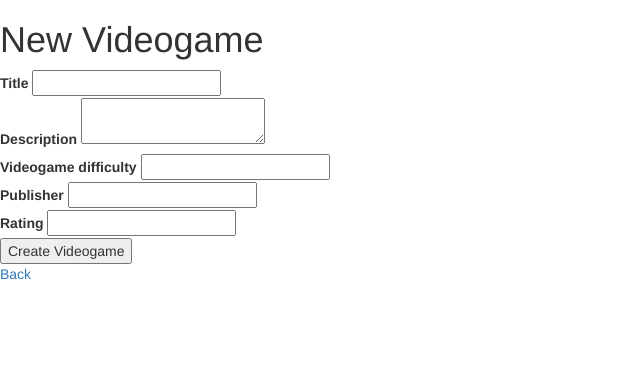
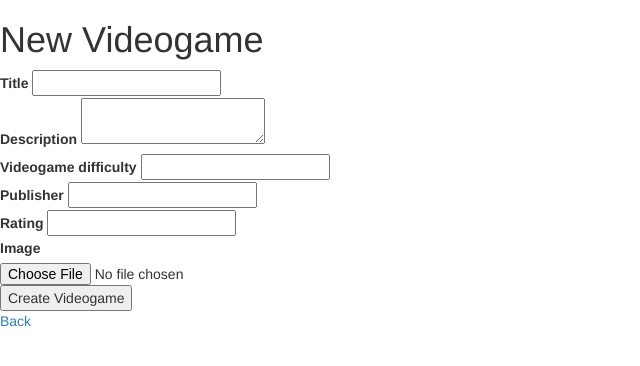
Before and after one commit to Wmitbrodt/rails_videogames, a Rails app: page /videogames/new in a window 1280 px wide. Shown: the top 366 px of the page, without its empty margins (0-640 px from the left). Run offline with Rails 7, Linux system fonts and the light colour scheme; the visitor is signed in with stand-in values (Sample User, id 1); style sheets or scripts are compiled from the project's sources; parts of the project's set-up code (start-up, migrations or seed data) failed here and were passed over; some libraries are stand-ins or nearby versions.

Commit message:
Added paperclip for videogame image upload

```diff
--- a/app/controllers/videogames_controller.rb
+++ b/app/controllers/videogames_controller.rb
@@ -70,6 +70,6 @@ class VideogamesController < ApplicationController
 
     # Never trust parameters from the scary internet, only allow the white list through.
     def videogame_params
-      params.require(:videogame).permit(:title, :description, :videogame_difficulty, :publisher, :rating)
+      params.require(:videogame).permit(:title, :description, :videogame_difficulty, :publisher, :rating, :image)
     end
 end
--- a/app/models/videogame.rb
+++ b/app/models/videogame.rb
@@ -1,4 +1,7 @@
 class Videogame < ApplicationRecord
 
 	belongs_to :user
+
+	has_attached_file :image, styles: { medium: "400x600#" } # 400x600 with # will crop the image
+    validates_attachment_content_type :image, content_type: /\Aimage\/.*\z/
 end
--- a/app/views/videogames/_form.html.erb
+++ b/app/views/videogames/_form.html.erb
@@ -1,4 +1,4 @@
-<%= form_for(videogame) do |f| %>
+<%= form_for @videogame, html: { multipart: true } do |f| %>
   <% if videogame.errors.any? %>
     <div id="error_explanation">
       <h2><%= pluralize(videogame.errors.count, "error") %> prohibited this videogame from being saved:</h2>
@@ -36,6 +36,11 @@
     <%= f.text_field :rating %>
   </div>
 
+  <div class="field">
+    <%= f.label :image %>
+    <%= f.file_field :image %>
+  </div>
+
   <div class="actions">
     <%= f.submit %>
   </div>
--- a/app/views/videogames/index.html.erb
+++ b/app/views/videogames/index.html.erb
@@ -15,6 +15,7 @@
   <tbody>
     <% @videogames.each do |videogame| %>
       <tr>
+        <td><%= image_tag videogame.image.url(:medium) %></td>
         <td><%= videogame.title %></td>
         <td><%= videogame.description %></td>
         <td><%= videogame.videogame_difficulty %></td>
--- a/app/views/videogames/show.html.erb
+++ b/app/views/videogames/show.html.erb
@@ -1,4 +1,6 @@
-<p id="notice"><%= notice %></p>
+
+  <%= image_tag @videogame.image.url(:medium) %>
+
 
 <p>
   <strong>Title:</strong>
```
Also changed, not shown: db/migrate/20160830204854_add_attachment_image_to_videogames.rb (added, +11 -0 lines), db/schema.rb, 6 other files.
